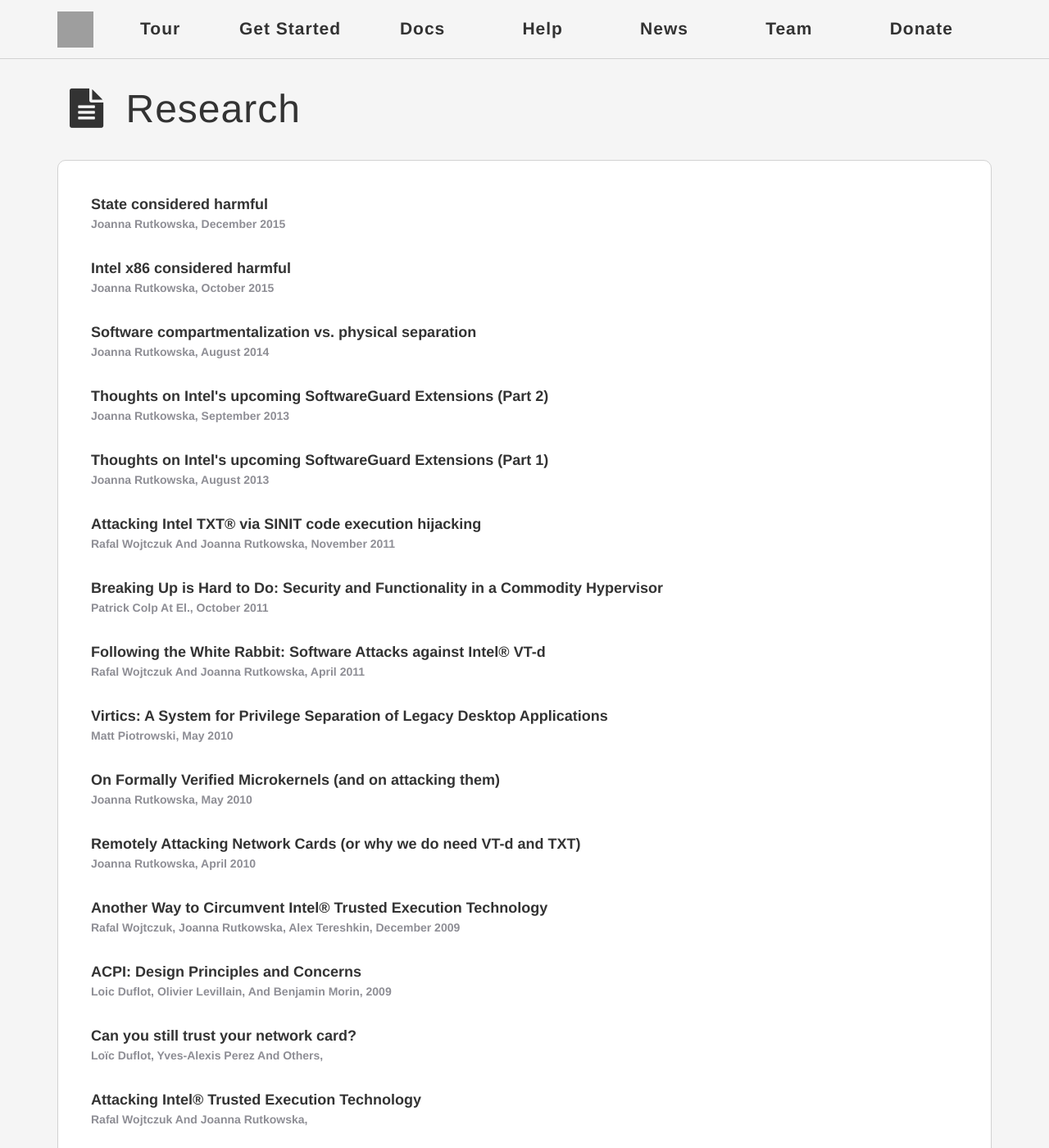
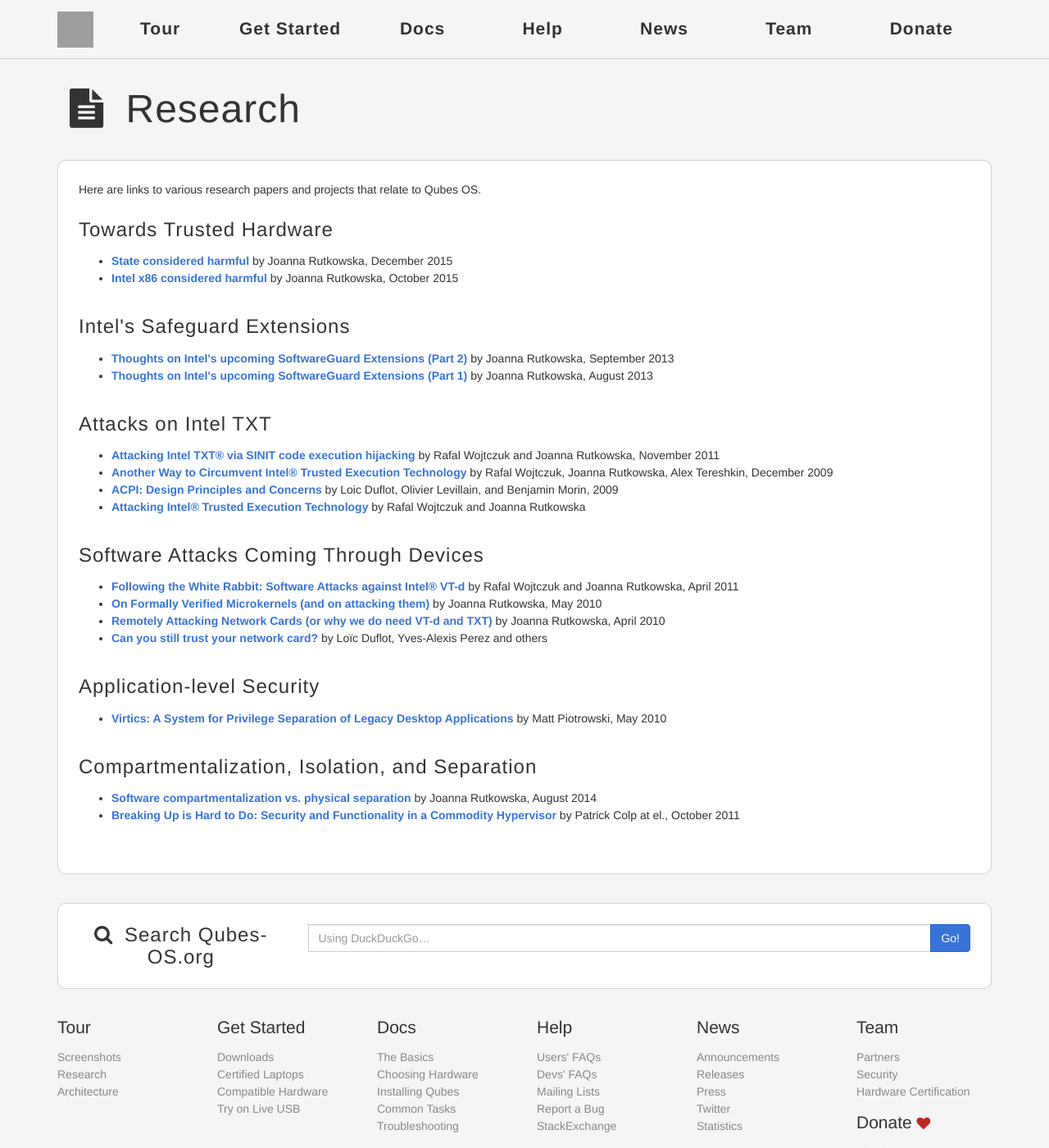
Before and after one commit to QubesOS/qubesos.github.io, a Jekyll site: the page built from pages/research.md, in a window 1280 px wide and 1400 px high. Shown: the whole window at 82% size. Built offline with Jekyll 4.4.1, drawn with Linux system fonts in a browser that asks for light colours; some web fonts are replaced; grey boxes are pictures that could not be loaded.

Commit message:
added data categories to Research page
QubesOS/qubes-issues#1905

```diff
--- a/_data/research.yml
+++ b/_data/research.yml
@@ -1,72 +1,101 @@
-- title: State considered harmful
-  url: http://blog.invisiblethings.org/papers/2015/state_harmful.pdf
-  date: December 2015
-  author: Joanna Rutkowska
+categories:
+  - slug: trusted-hardware
+    name: Towards Trusted Hardware
+  - slug: intel-safeguard
+    name: Intel's Safeguard Extensions
+  - slug: intel-txt
+    name: Attacks on Intel TXT
+  - slug: software-attacks-devices
+    name: Software Attacks Coming Through Devices
+  - slug: application-security
+    name: Application-level Security
+  - slug: compartmentalization-isolation
+    name: Compartmentalization, Isolation, and Separation
+papers:
+  - title: State considered harmful
+    url: http://blog.invisiblethings.org/papers/2015/state_harmful.pdf
+    date: December 2015
+    author: Joanna Rutkowska
+    category: trusted-hardware
 
-- title: Intel x86 considered harmful
-  url: http://blog.invisiblethings.org/papers/2015/x86_harmful.pdf
-  date: October 2015
-  author: Joanna Rutkowska
+  - title: Intel x86 considered harmful
+    url: http://blog.invisiblethings.org/papers/2015/x86_harmful.pdf
+    date: October 2015
+    author: Joanna Rutkowska
+    category: trusted-hardware
 
-- title: Software compartmentalization vs. physical separation
-  url: http://invisiblethingslab.com/resources/2014/Software_compartmentalization_vs_physical_separation.pdf
-  date: August 2014
-  author: Joanna Rutkowska
+  - title: Software compartmentalization vs. physical separation
+    url: http://invisiblethingslab.com/resources/2014/Software_compartmentalization_vs_physical_separation.pdf
+    date: August 2014
+    author: Joanna Rutkowska
+    category: compartmentalization-isolation
 
-- title: Thoughts on Intel's upcoming SoftwareGuard Extensions (Part 2)
-  url: http://blog.invisiblethings.org/2013/09/23/thoughts-on-intels-upcoming-software.html
-  date: September 2013
-  author: Joanna Rutkowska
+  - title: Thoughts on Intel's upcoming SoftwareGuard Extensions (Part 2)
+    url: http://blog.invisiblethings.org/2013/09/23/thoughts-on-intels-upcoming-software.html
+    date: September 2013
+    author: Joanna Rutkowska
+    category: intel-safeguard
 
-- title: Thoughts on Intel's upcoming SoftwareGuard Extensions (Part 1)
-  url: http://blog.invisiblethings.org/2013/08/30/thoughts-on-intels-upcoming-software.html
-  date: August 2013
-  author: Joanna Rutkowska
+  - title: Thoughts on Intel's upcoming SoftwareGuard Extensions (Part 1)
+    url: http://blog.invisiblethings.org/2013/08/30/thoughts-on-intels-upcoming-software.html
+    date: August 2013
+    author: Joanna Rutkowska
+    category: intel-safeguard
 
-- title: Attacking Intel TXT® via SINIT code execution hijacking
-  url: http://www.invisiblethingslab.com/resources/2011/Attacking_Intel_TXT_via_SINIT_hijacking.pdf
-  date: November 2011
-  author: Rafal Wojtczuk and Joanna Rutkowska
+  - title: Attacking Intel TXT® via SINIT code execution hijacking
+    url: http://www.invisiblethingslab.com/resources/2011/Attacking_Intel_TXT_via_SINIT_hijacking.pdf
+    date: November 2011
+    author: Rafal Wojtczuk and Joanna Rutkowska
+    category: intel-txt
 
-- title: "Breaking Up is Hard to Do: Security and Functionality in a Commodity Hypervisor"
-  url: http://tjd.phlegethon.org/words/sosp11-xoar.pdf
-  date: October 2011
-  author: Patrick Colp at el.
+  - title: "Breaking Up is Hard to Do: Security and Functionality in a Commodity Hypervisor"
+    url: http://tjd.phlegethon.org/words/sosp11-xoar.pdf
+    date: October 2011
+    author: Patrick Colp at el.
+    category: compartmentalization-isolation
 
-- title: "Following the White Rabbit: Software Attacks against Intel® VT-d"
-  url: http://www.invisiblethingslab.com/resources/2011/Software%20Attacks%20on%20Intel%20VT-d.pdf
-  date: April 2011
-  author: Rafal Wojtczuk and Joanna Rutkowska
+  - title: "Following the White Rabbit: Software Attacks against Intel® VT-d"
+    url: http://www.invisiblethingslab.com/resources/2011/Software%20Attacks%20on%20Intel%20VT-d.pdf
+    date: April 2011
+    author: Rafal Wojtczuk and Joanna Rutkowska
+    category: software-attacks-devices
 
-- title: "Virtics: A System for Privilege Separation of Legacy Desktop Applications"
-  url: http://www.eecs.berkeley.edu/Pubs/TechRpts/2010/EECS-2010-70.pdf
-  date: May 2010
-  author: Matt Piotrowski
+  - title: "Virtics: A System for Privilege Separation of Legacy Desktop Applications"
+    url: http://www.eecs.berkeley.edu/Pubs/TechRpts/2010/EECS-2010-70.pdf
+    date: May 2010
+    author: Matt Piotrowski
+    category: application-security
 
-- title: On Formally Verified Microkernels (and on attacking them)
-  url: http://blog.invisiblethings.org/2010/05/03/on-formally-verified-microkernels-and.html
-  date: May 2010
-  author: Joanna Rutkowska
+  - title: On Formally Verified Microkernels (and on attacking them)
+    url: http://blog.invisiblethings.org/2010/05/03/on-formally-verified-microkernels-and.html
+    date: May 2010
+    author: Joanna Rutkowska
+    category: software-attacks-devices
 
-- title: Remotely Attacking Network Cards (or why we do need VT-d and TXT)
-  url: http://blog.invisiblethings.org/2010/04/30/remotely-attacking-network-cards-or-why.html
-  date: April 2010
-  author: Joanna Rutkowska
+  - title: Remotely Attacking Network Cards (or why we do need VT-d and TXT)
+    url: http://blog.invisiblethings.org/2010/04/30/remotely-attacking-network-cards-or-why.html
+    date: April 2010
+    author: Joanna Rutkowska
+    category: software-attacks-devices
 
-- title: Another Way to Circumvent Intel® Trusted Execution Technology
-  url: http://invisiblethingslab.com/resources/misc09/Another%20TXT%20Attack.pdf
-  date: December 2009
-  author: Rafal Wojtczuk, Joanna Rutkowska, Alex Tereshkin
+  - title: Another Way to Circumvent Intel® Trusted Execution Technology
+    url: http://invisiblethingslab.com/resources/misc09/Another%20TXT%20Attack.pdf
+    date: December 2009
+    author: Rafal Wojtczuk, Joanna Rutkowska, Alex Tereshkin
+    category: intel-txt
 
-- title: "ACPI: Design Principles and Concerns"
-  url: http://www.ssi.gouv.fr/IMG/pdf/article_acpi.pdf
-  date: 2009
-  author: Loic Duflot, Olivier Levillain, and Benjamin Morin
+  - title: "ACPI: Design Principles and Concerns"
+    url: http://www.ssi.gouv.fr/IMG/pdf/article_acpi.pdf
+    date: 2009
+    author: Loic Duflot, Olivier Levillain, and Benjamin Morin
+    category: intel-txt
 
-- title: Can you still trust your network card?
-  url: http://www.ssi.gouv.fr/IMG/pdf/csw-trustnetworkcard.pdf
-  author: Loïc Duflot, Yves-Alexis Perez and others
+  - title: Can you still trust your network card?
+    url: http://www.ssi.gouv.fr/IMG/pdf/csw-trustnetworkcard.pdf
+    author: Loïc Duflot, Yves-Alexis Perez and others
+    category: software-attacks-devices
 
-- title: Attacking Intel® Trusted Execution Technology
-  url: http://invisiblethingslab.com/resources/bh09dc/Attacking%20Intel%20TXT%20-%20paper.pdf
-  author: Rafal Wojtczuk and Joanna Rutkowska
+  - title: Attacking Intel® Trusted Execution Technology
+    url: http://invisiblethingslab.com/resources/bh09dc/Attacking%20Intel%20TXT%20-%20paper.pdf
+    author: Rafal Wojtczuk and Joanna Rutkowska
+    category: intel-txt
--- a/pages/home.html
+++ b/pages/home.html
@@ -242,10 +242,10 @@ redirect_from:
   <!-- Details: Awards / Follow -->
   <div class="row">
     <div class="col-lg-6 col-md-6 more-bottom">
-      <h3 class="text-center"><i class="fa fa-file-text"></i> Our Research</h3>
+      <h3 class="text-center"><i class="fa fa-file-text"></i> Recent Research</h3>
       <div class="white-box">
       <ul class="list-unstyled remove-bottom">
-        {% for research in site.data.research %}
+        {% for research in site.data.research.papers limit:5 %}
         <li class="list-links">
           <a class="black-link" href="{{research.url}}">
             {{research.title}}
@@ -254,7 +254,7 @@ redirect_from:
         </li>
         {% endfor %}
         <li class="list-links-normal">
-          <a href="/research/" class="btn btn-sm btn-primary">See More of Our Research</a>
+          <a href="/research/" class="btn btn-sm btn-primary">Read More Research</a>
         </li>
       </ul>
       </div>
--- a/pages/research.md
+++ b/pages/research.md
@@ -9,11 +9,17 @@ redirect_from:
 - /wiki/QubesResearch/
 ---
 
-{% for research in site.data.research %}
-  <li class="list-links">
-    <a class="black-link" href="{{research.url}}">
-      {{research.title}}
-        <span class="detail"><strong>{{research.author}}</strong>, {{research.date}}</span>
-    </a>
-  </li>
+Here are links to various research papers and projects that relate to Qubes OS.
+
+{% for category in site.data.research.categories %}
+  <h3>{{category.name}}</h3>
+  <ul class="add-top more-bottom">
+  {% for paper in site.data.research.papers %}
+    {% if paper.category == category.slug %}
+    <li>
+      <a href="{{paper.url}}">{{paper.title}}</a> by {{paper.author}}{% if paper.date %}, {{paper.date}}{% endif %}
+    </li>
+    {% endif %}
+  {% endfor %}
+  </ul>
 {% endfor %}
```
